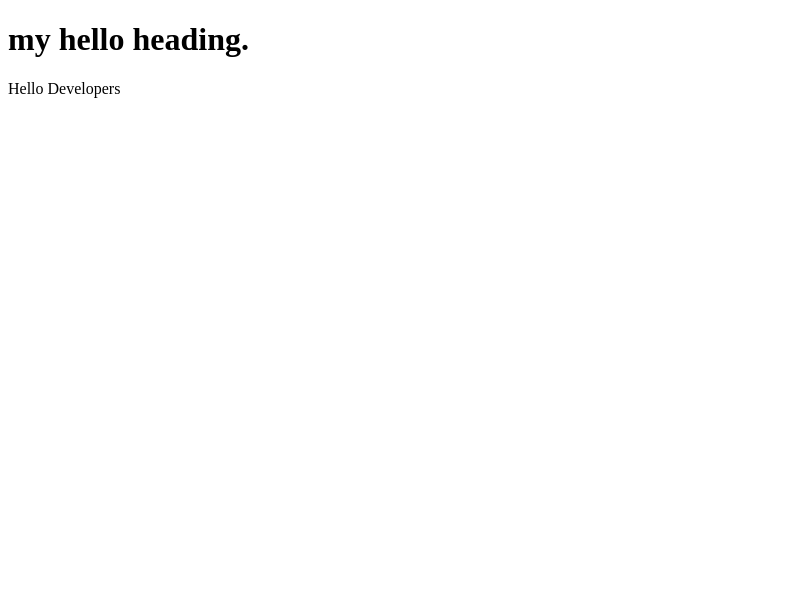
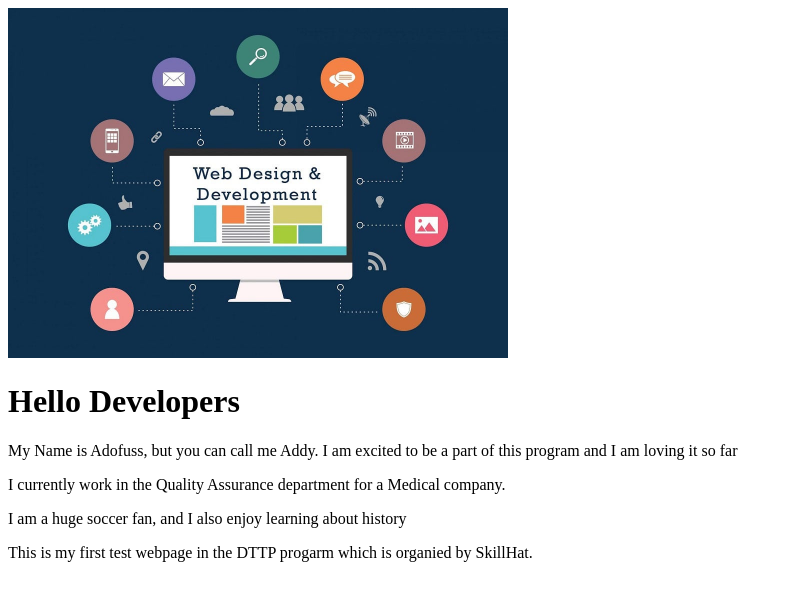
Before and after one commit to addyy24/my_first_repository, a plain HTML site: page index.html in a window 1280 px wide. Shown: the whole page, without its empty margins (0-790 px from the left). Drawn offline with Linux system fonts and the light colour scheme.

Commit message:
add biography html page

```diff
--- a/index.html
+++ b/index.html
@@ -4,14 +4,18 @@
     <!--this html tag tells the browser that the CODE is of type HTML-->
     <head>
         <!--this sets up the web page to be mobile friendly. (first) mobile responsive-->
-        <title>My First Web Page</title>
+        <title>Biography</title>
         <!--the title tag displays the title of the page in a browser tab-->
     </head>
     <!--the head tags tells the browser that the code inside it needs to execute first-->
     <body>
+        <img src="images/Web design image.jpg" width="500" height="350">
         <!--the body tag contains the content that is physically web browser itself-->
-        <h1>my hello heading.</h1>
-        <p>Hello Developers</p>
+        <h1>Hello Developers</h1>
+        <p>My Name is Adofuss, but you can call me Addy. I am excited to be a part of this program and I am loving it so far</p>
+        <p>I currently work in the Quality Assurance department for a Medical company.</p>
+        <p>I am a huge soccer fan, and I also enjoy learning about history</p>
+        <p>This is my first test webpage in the DTTP progarm which is organied by SkillHat.</p>
      <!--this is a paragraph tag that blocks a bunch of text into a paragraph-->
     </body>
 </html>
```
Also changed, not shown: Images/Web design image.jpg (added), Images/Web dev Image.jpg (added).
